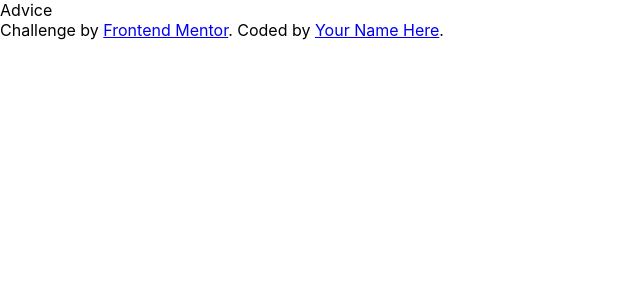
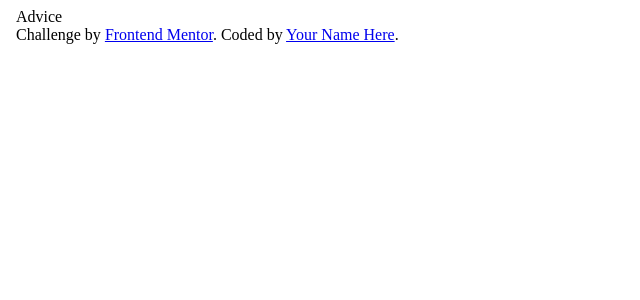
Before and after one commit to Odisseu93/advice_generator_app, a React (Create React App) app: page / in a window 1280 px wide. Shown: the top 300 px of the page, without its empty margins (0-640 px from the left). Built offline with nearby package versions, Linux system fonts and the light colour scheme.

Commit message:
CSS main file replaced

```diff
--- a/src/index.css
+++ /dev/null
@@ -1,13 +0,0 @@
-body {
-  margin: 0;
-  font-family: -apple-system, BlinkMacSystemFont, 'Segoe UI', 'Roboto', 'Oxygen',
-    'Ubuntu', 'Cantarell', 'Fira Sans', 'Droid Sans', 'Helvetica Neue',
-    sans-serif;
-  -webkit-font-smoothing: antialiased;
-  -moz-osx-font-smoothing: grayscale;
-}
-
-code {
-  font-family: source-code-pro, Menlo, Monaco, Consolas, 'Courier New',
-    monospace;
-}
--- a/src/index.js
+++ b/src/index.js
@@ -1,6 +1,6 @@
 import React from 'react';
 import ReactDOM from 'react-dom/client';
-import './index.css';
+import './css/style.css';
 import App from './App';
 
 const root = ReactDOM.createRoot(document.getElementById('root'));
```
